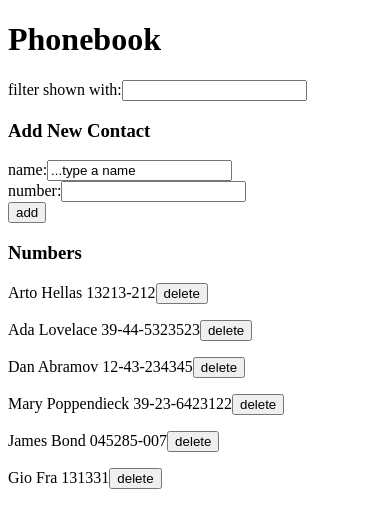
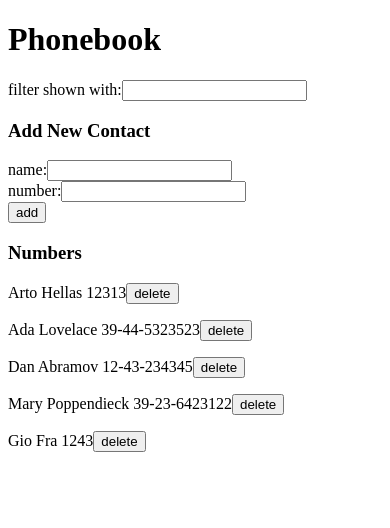
Before and after one commit to GioFrance/fullstackopen, a React (Create React App) app in the folder part2/phonebook/: page / in a window 390 px wide. Shown: the top 528 px of the page. Built offline with nearby package versions, Linux system fonts and the light colour scheme; data requests are answered from the project's data file.

Commit message:
part2.15 Phonebook done

```diff
--- a/part2/phonebook/db.json
+++ b/part2/phonebook/db.json
@@ -2,7 +2,7 @@
   "persons": [
     {
       "name": "Arto Hellas",
-      "number": "13213-212",
+      "number": "12313",
       "id": 1
     },
     {
@@ -21,14 +21,9 @@
       "id": 4
     },
     {
-      "name": "James Bond",
-      "number": "045285-007",
+      "name": "Gio Fra",
+      "number": "1243",
       "id": 5
-    },
-    {
-      "name": "Gio Fra ",
-      "number": "131331",
-      "id": 6
     }
   ]
 }
--- a/part2/phonebook/src/App.js
+++ b/part2/phonebook/src/App.js
@@ -8,7 +8,7 @@ import phonebookServices from "./services/phonebook";
 
 const App = () => {
   const [persons, setPersons] = useState([]);
-  const [newName, setNewName] = useState("...type a name");
+  const [newName, setNewName] = useState("");
   const [number, setNumber] = useState("");
   const [showFilter, setShowFilter] = useState("");
   const titleMain = "Phonebook";
@@ -33,7 +33,7 @@ const App = () => {
     );
 
     if (currentPerson && currentPerson.number === number) {
-      window.alert(`${newName} is already added to phonebook`);
+      alert(`${newName} is already added to phonebook`);
     }
 
     if (currentPerson && currentPerson.number !== number) {
@@ -53,11 +53,13 @@ const App = () => {
             );
           });
       }
-    } else {
+    }
+    if (!currentPerson) {
       phonebookServices.create(phonebookObject).then((returnedPerson) => {
         setPersons(persons.concat(returnedPerson));
       });
     }
+
     setNewName("");
     setNumber("");
   };
```
